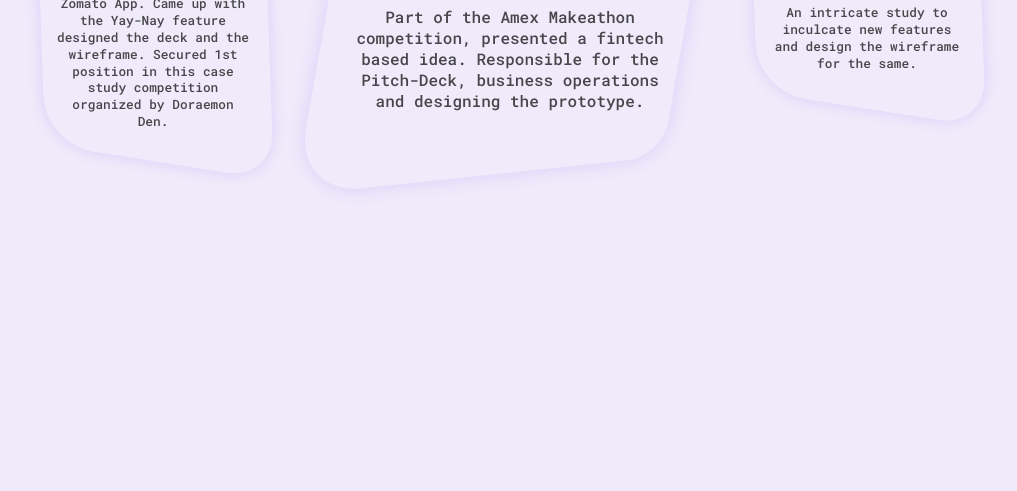
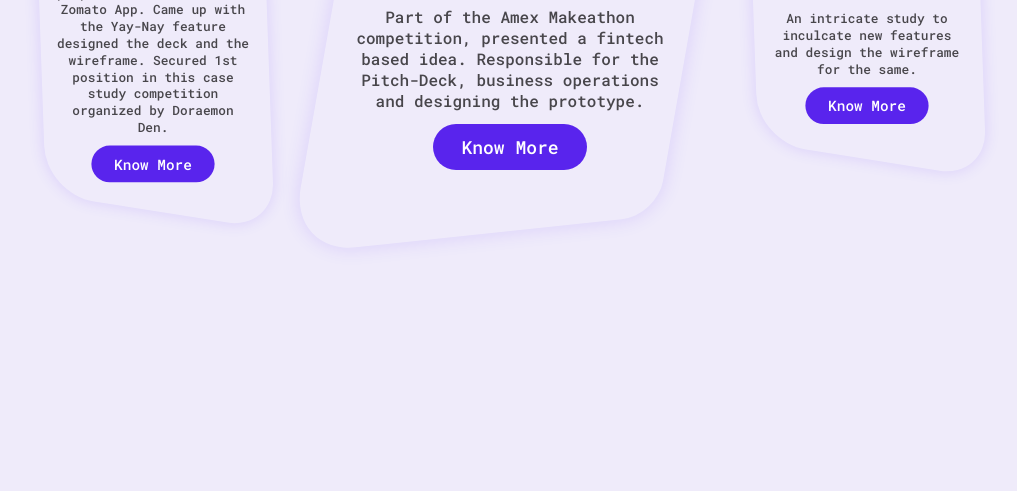
Before and after one commit to khushi-kapoor/design_portfolio, a plain HTML site: page index.html in a window 1280 px wide. Shown: the part 2219-2710 px from the top of the page, without its empty margins (130-1147 px from the left). Drawn offline with Linux system fonts and the light colour scheme.

Commit message:
Update index.html

```diff
--- a/index.html
+++ b/index.html
@@ -128,6 +128,8 @@
             solutions for the Zomato App. Came up with the
             Yay-Nay feature designed the deck and the wireframe. Secured 1st position in this case
             study competition organized by Doraemon Den. </p>
+            <br>
+            <a href="https://drive.google.com/file/d/1PpRLOAWkDoLlrKbNff5JOeMMwjnLbRQ6/view?usp=sharing" class="primary-btn outline">Know More</a>
         </div>
         <div class="item">
           <div class="img">
@@ -144,6 +146,8 @@
           <p class="testimonial-desc">Part of the Amex Makeathon competition, presented
             a fintech based idea. Responsible for the Pitch-Deck,
             business operations and designing the prototype.</p>
+            <br>
+            <a href="https://drive.google.com/file/d/1Pch_mwF1e9RzzSpzLxPqsvEz3jK-o1eR/view?usp=sharing" class="primary-btn outline">Know More</a>
         </div>
         <div class="item">
           <div class="img">
@@ -160,6 +164,8 @@
           <p class="testimonial-desc">An intricate study to inculcate new features and
             design the wireframe for the same.
           </p>
+          <br>
+          <a href="https://drive.google.com/file/d/1_ntsKKYTBShjYuGroAaJKevBpxOKfXiD/view?usp=sharing" class="primary-btn outline">Know More</a>
         </div>
       </div>
     </div>
```
